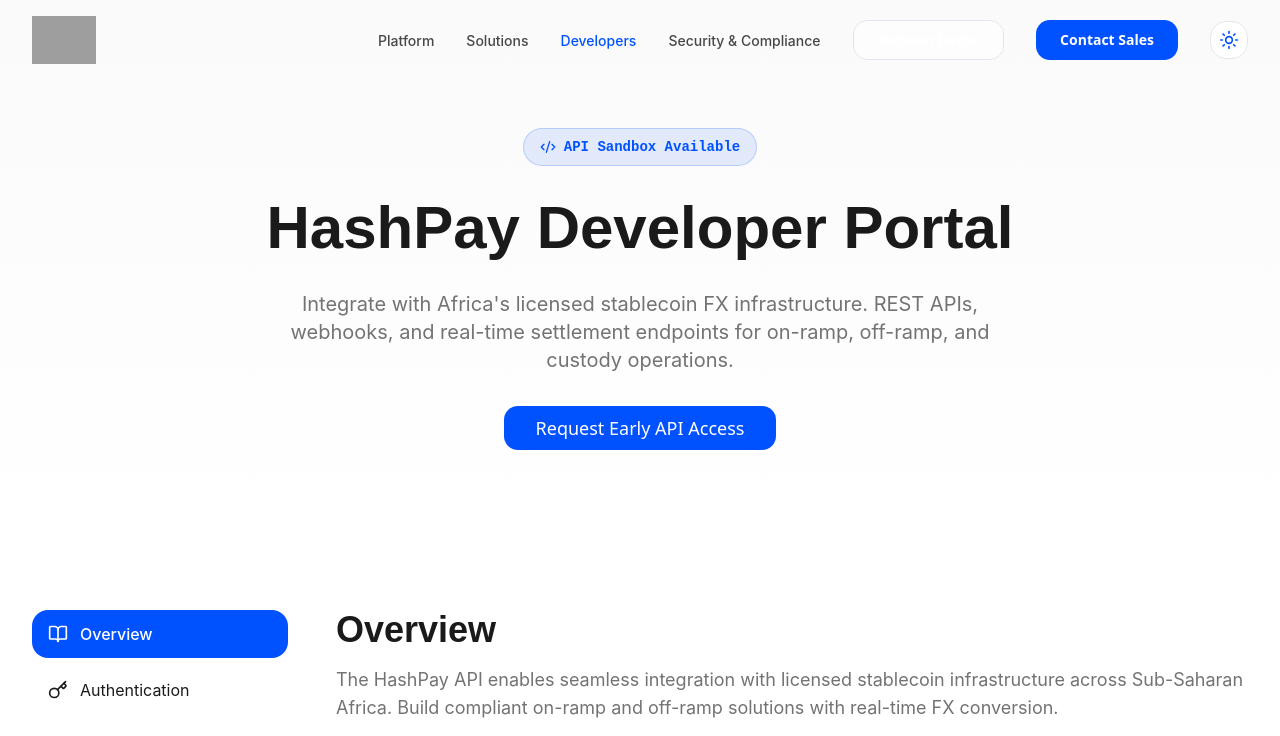
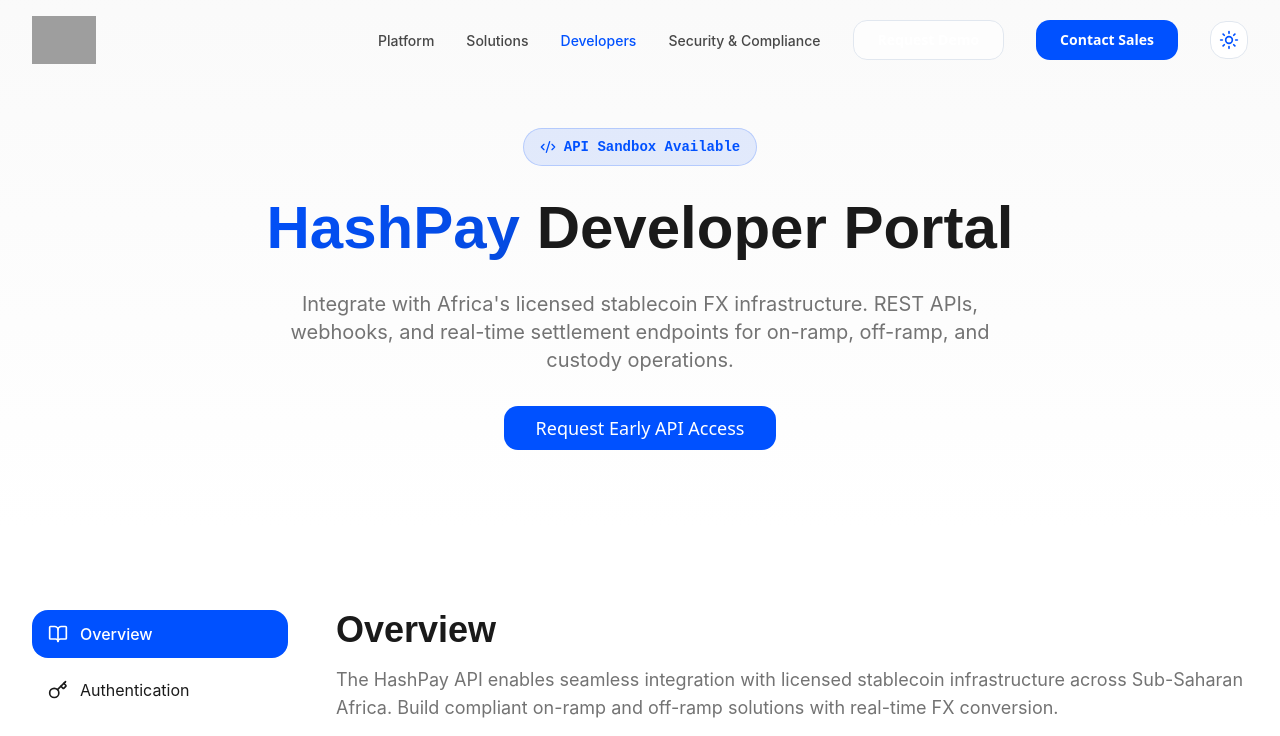
Before and after one commit to FHNexius/hashpay-africa-flow, a React (Vite) app: page /developers in a window 1280 px wide. Shown: the top 736 px of the page. Built offline with nearby package versions, Linux system fonts and the light colour scheme; grey boxes are pictures that could not be loaded; the HTML template or start-up script is replaced by a standard one.

Commit message:
Revert title area design
Revert the developer portal's title area to include the fading color design.

```diff
--- a/src/pages/Developers.tsx
+++ b/src/pages/Developers.tsx
@@ -293,7 +293,7 @@ print(lock)`,
             </div>
 
             <h1 className="text-5xl sm:text-6xl font-heading font-bold">
-              HashPay Developer Portal
+              <span className="text-gradient animate-gradient">HashPay</span> Developer Portal
             </h1>
 
             <p className="text-xl text-muted-foreground font-body max-w-3xl mx-auto">
```
